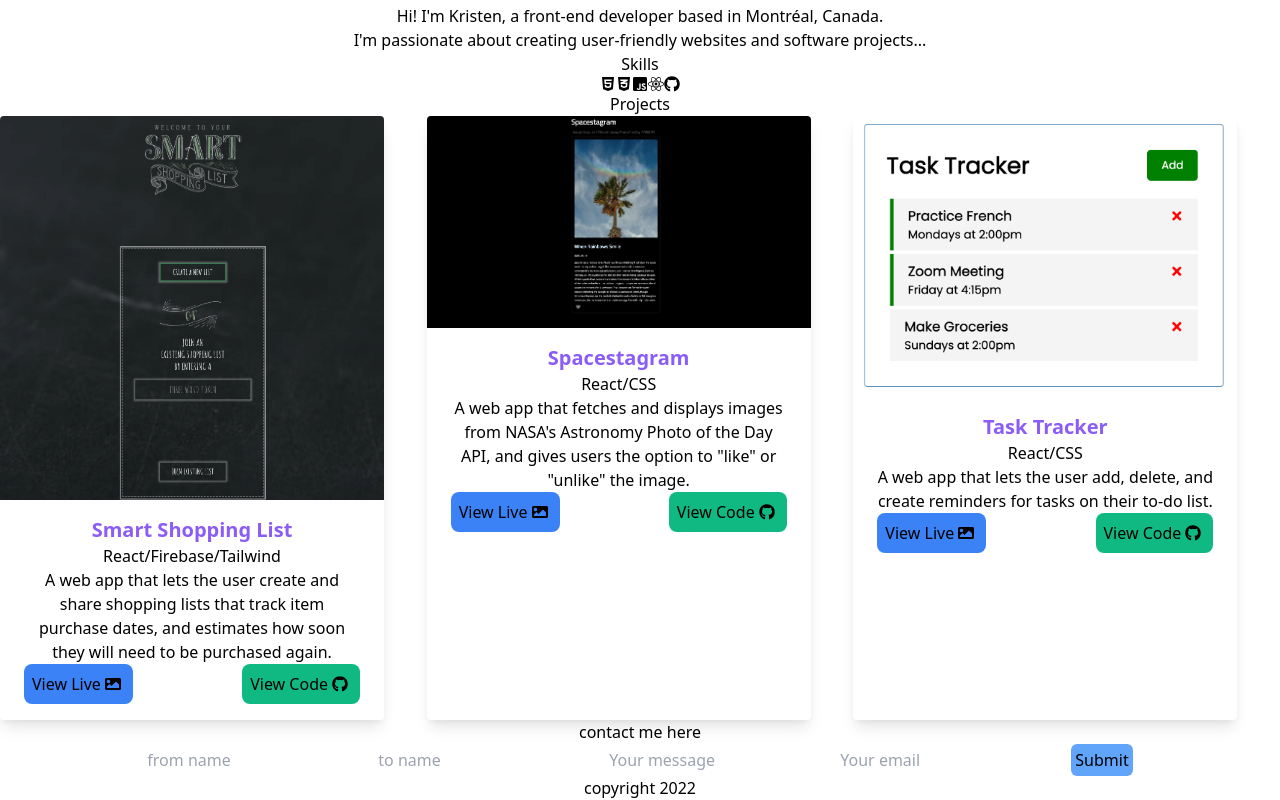
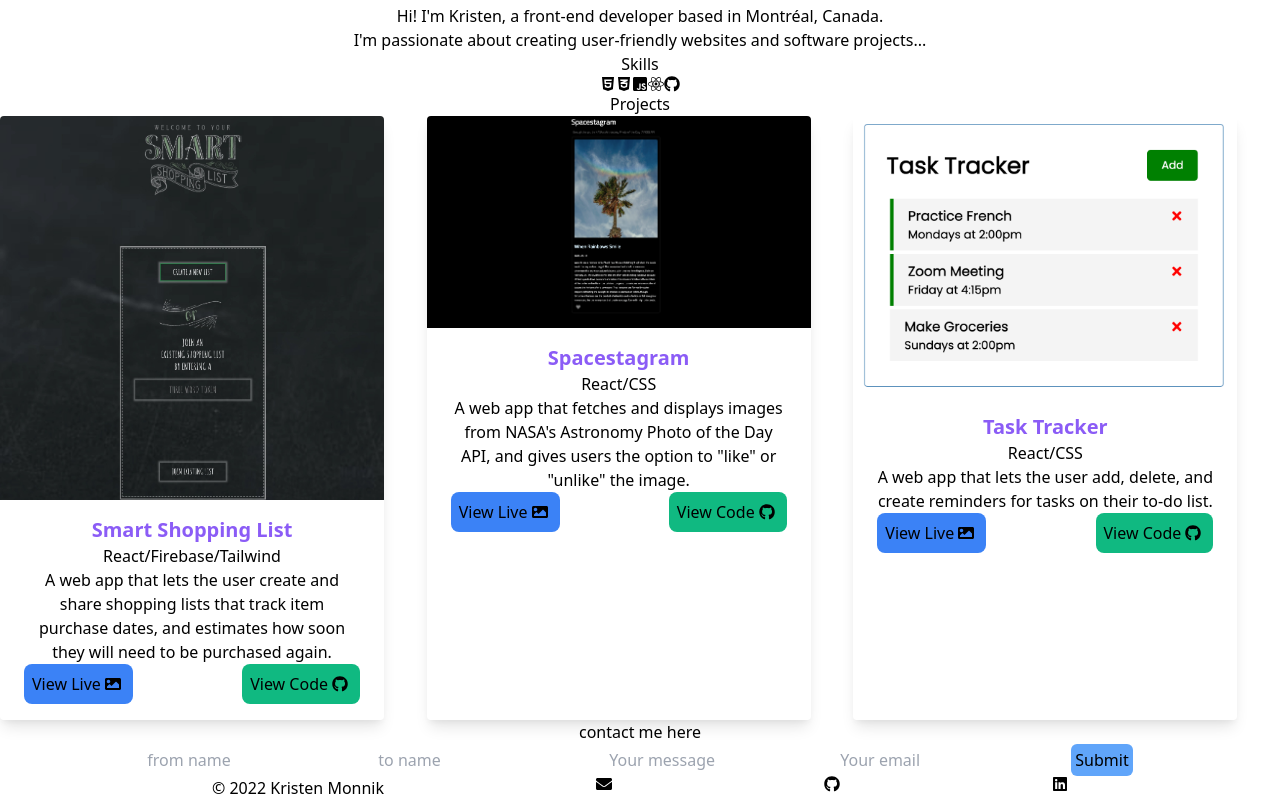
Before and after one commit to k-monnik/react-portfolio, a React (Create React App) app: page /contact in a window 1280 px wide. Shown: the part 348-1148 px from the top of the page. Built offline with nearby package versions, Linux system fonts and the light colour scheme.

Commit message:
add contact icons and links to footer component

```diff
--- a/src/components/Contact.js
+++ b/src/components/Contact.js
@@ -1,5 +1,6 @@
 import { useState } from "react";
 import { send } from "emailjs-com";
+
 
 
 
@@ -70,6 +71,7 @@ function Contact() {
                     <button className="bg-blue-400 p-1 rounded-md cursor-pointer" type='submit'>Submit</button>
                 </form>
 
+
             </div>
         </div>
 
--- a/src/components/Footer.js
+++ b/src/components/Footer.js
@@ -1,7 +1,15 @@
+import { FaEnvelope, FaGithub, FaLinkedin } from "react-icons/fa";
+
 const Footer = () => {
     return (
         <div>
-            <p>copyright 2022</p>
+
+            <div className="flex flex-row justify-evenly">
+                <p>© 2022 Kristen Monnik</p>
+                <FaEnvelope onClick={() => { window.location = 'mailto:krmonnik@gmail.com' }} className="cursor-pointer" />
+                <FaGithub onClick={() => { window.open("https://github.com/k-monnik") }} className="cursor-pointer" />
+                <FaLinkedin onClick={() => { window.open("https://www.linkedin.com/in/kristenmonnik/") }} className="cursor-pointer" />
+            </div>
         </div>
     )
 }
```
